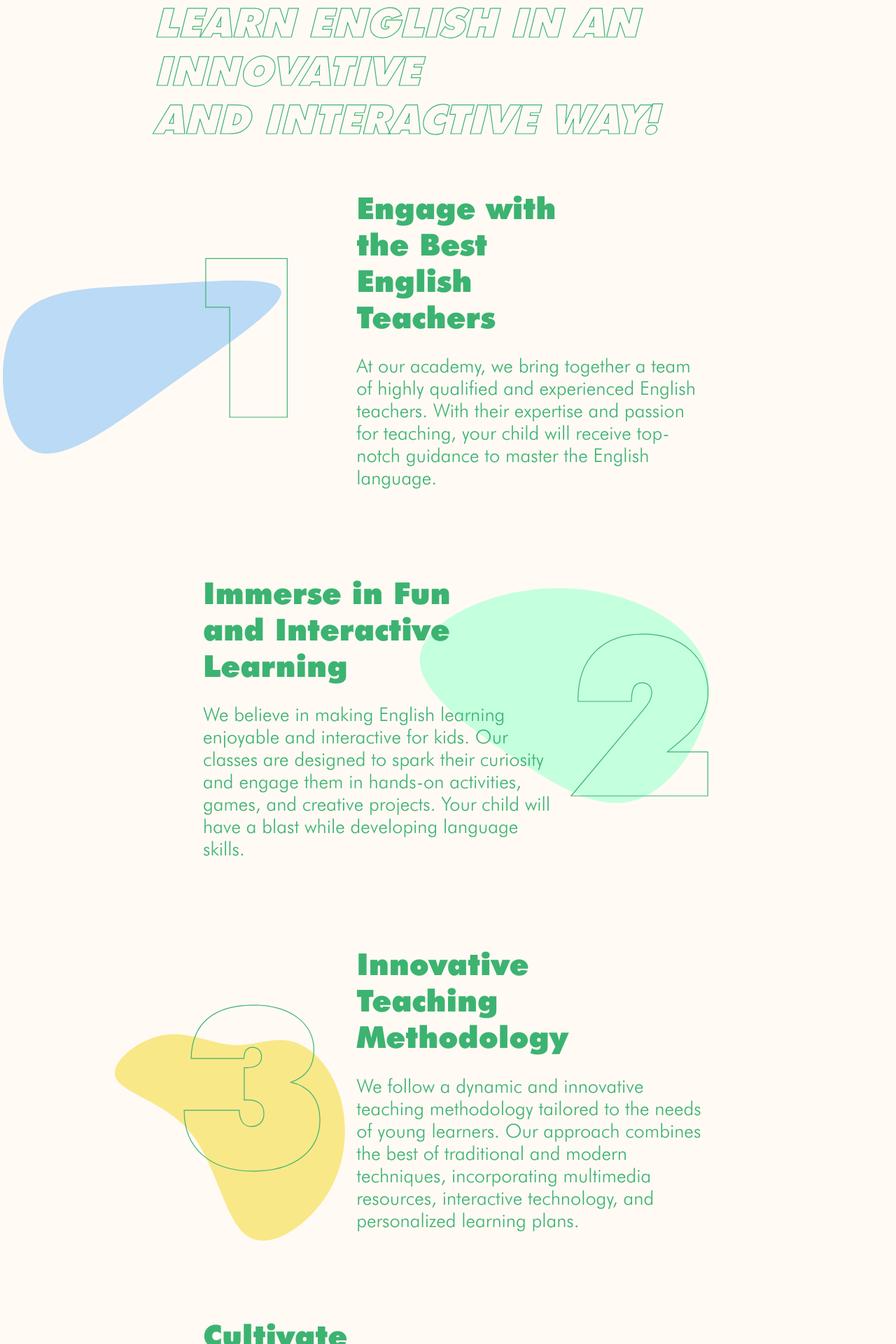
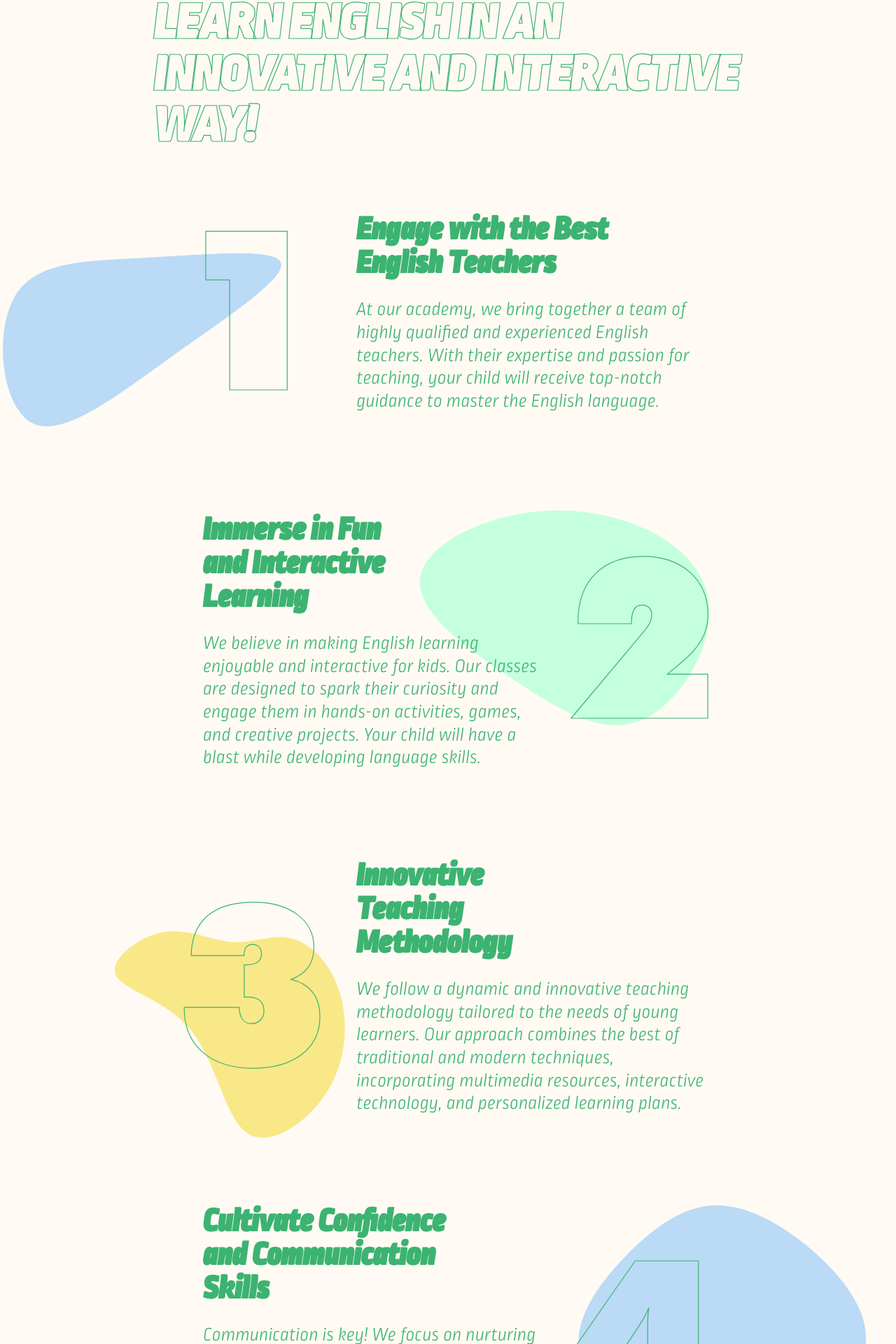
Before and after one commit to bbogomilov1/enlighten, a React (Create React App) app: page / in a window 1280 px wide. Shown: the part 1358-3278 px from the top of the page at 70% size. Built offline with nearby package versions, Linux system fonts and the light colour scheme.

Commit message:
added translations in home page

```diff
--- a/src/components/home/HomeAboutUs.js
+++ b/src/components/home/HomeAboutUs.js
@@ -6,19 +6,12 @@ function HomeAboutUs() {
 
   return (
     <div className={styles.container}>
-      <h1>
-        Learn English in an innovative <br /> <span> and interactive way!</span>
-      </h1>
+      <h1>{t("Learn English in an innovative and interactive way")}!</h1>
       <div className={styles.info}>
         <div className={styles.number}>1</div>
         <div className={styles.reasonOne}>
           <h2>{t("Engage with the Best English Teachers")}</h2>
-          <p>
-            At our academy, we bring together a team of highly qualified and
-            experienced English teachers. With their expertise and passion for
-            teaching, your child will receive top-notch guidance to master the
-            English language.
-          </p>
+          <p>{t("at our academy")}</p>
         </div>
         <svg
           viewBox="0 0 200 200"
@@ -34,13 +27,8 @@ function HomeAboutUs() {
       </div>
       <div className={styles.info}>
         <div className={styles.reasonTwo}>
-          <h2>Immerse in Fun and Interactive Learning</h2>
-          <p>
-            We believe in making English learning enjoyable and interactive for
-            kids. Our classes are designed to spark their curiosity and engage
-            them in hands-on activities, games, and creative projects. Your
-            child will have a blast while developing language skills.
-          </p>
+          <h2>{t("Immerse in Fun and Interactive Learning")}</h2>
+          <p>{t("we believe in making")}</p>
         </div>
         <div className={styles.number}>2</div>
         <svg
@@ -58,13 +46,8 @@ function HomeAboutUs() {
       <div className={styles.info}>
         <div className={styles.number}>3</div>
         <div className={styles.reasonTwo}>
-          <h2>Innovative Teaching Methodology</h2>
-          <p>
-            We follow a dynamic and innovative teaching methodology tailored to
-            the needs of young learners. Our approach combines the best of
-            traditional and modern techniques, incorporating multimedia
-            resources, interactive technology, and personalized learning plans.
-          </p>
+          <h2>{t("Innovative Teaching Methodology")}</h2>
+          <p>{t("we follow")}</p>
         </div>
         <svg
           viewBox="0 0 200 200"
@@ -80,14 +63,8 @@ function HomeAboutUs() {
       </div>
       <div className={styles.info}>
         <div className={styles.reasonFour}>
-          <h2>Cultivate Confidence and Communication Skills</h2>
-          <p>
-            Communication is key! We focus on nurturing your child's confidence
-            in using English through interactive speaking, listening, reading,
-            and writing exercises. Our goal is to equip them with strong
-            communication skills that will empower them in their personal and
-            academic journeys.
-          </p>
+          <h2>{t("Cultivate Confidence and Communication Skills")}</h2>
+          <p>{t("communication is key")}</p>
         </div>
         <div className={styles.number}>4</div>
         <svg
--- a/src/components/home/HomeAboutUs.module.css
+++ b/src/components/home/HomeAboutUs.module.css
@@ -6,19 +6,20 @@
 }
 
 .container span {
-  text-indent: 8rem;
-  font-size: 3.6rem;
+  padding-left: 65px;
+  font-size: 4.6rem;
 }
 
 .container h1 {
+  line-height: 1;
   margin: 0;
   -webkit-text-stroke: 1.2px mediumseagreen;
   color: transparent;
   z-index: 1;
   /* font-style: normal; */
-  font-family: "Futura PT bold", sans-serif;
+  font-family: "Ropamix bold italic", sans-serif;
   text-transform: uppercase;
-  font-size: 3.6rem;
+  font-size: 4.6rem;
 }
 
 .info {
@@ -36,10 +37,11 @@
 
 .reasonOne h2 {
   z-index: 1;
-  font-family: "Futura PT bold";
-  font-size: 2.7rem;
+  line-height: 1;
+  font-family: "Ropamix bold italic", sans-serif;
+  font-size: 3rem;
   font-style: normal;
-  width: 70%;
+  width: 85%;
   margin-bottom: 0px;
 }
 
@@ -52,10 +54,11 @@
 
 .reasonTwo h2 {
   z-index: 1;
-  font-family: "Futura PT bold", sans-serif;
-  font-size: 2.7rem;
+  line-height: 1;
+  font-family: "Ropamix bold italic", sans-serif;
+  font-size: 3rem;
   font-style: normal;
-  width: 70%;
+  width: 60%;
   margin-bottom: 0px;
 }
 
@@ -65,7 +68,8 @@
 }
 
 .container p {
-  font-family: "Futura PT light", sans-serif;
+  font-family: "Ropamix light italic";
+  line-height: 1.2;
   font-size: 1.7rem;
   width: 96%;
 }
@@ -114,8 +118,9 @@
 
 .reasonFour h2 {
   z-index: 1;
-  font-family: "Futura PT bold", sans-serif;
-  font-size: 2.7rem;
+  line-height: 1;
+  font-family: "Ropamix bold italic", sans-serif;
+  font-size: 3rem;
   font-style: normal;
   width: 80%;
   margin-bottom: 0px;
--- a/src/i18n.js
+++ b/src/i18n.js
@@ -21,8 +21,23 @@ i18n.use(initReactI18next).init({
           "Experienced and Dedicated Teachers",
         "Personalized Attention": "Personalized Attention",
         "Comprehensive Development": "Comprehensive Development",
+        "Learn English in an innovative and interactive way":
+          "Learn English in an innovative and interactive way",
         "Engage with the Best English Teachers":
           "Engage with the Best English Teachers",
+        "at our academy":
+          "At our academy, we bring together a team of highly qualified and experienced English teachers. With their expertise and passion for teaching, your child will receive top-notch guidance to master the English language.",
+        "Immerse in Fun and Interactive Learning":
+          "Immerse in Fun and Interactive Learning",
+        "we believe in making":
+          "We believe in making English learning enjoyable and interactive for kids. Our classes are designed to spark their curiosity and engage them in hands-on activities, games, and creative projects. Your child will have a blast while developing language skills.",
+        "Innovative Teaching Methodology": "Innovative Teaching Methodology",
+        "we follow":
+          "We follow a dynamic and innovative teaching methodology tailored to the needs of young learners. Our approach combines the best of traditional and modern techniques, incorporating multimedia resources, interactive technology, and personalized learning plans.",
+        "Cultivate Confidence and Communication Skills":
+          "Cultivate Confidence and Communication Skills",
+        "communication is key":
+          "Communication is key! We focus on nurturing your child's confidence in using English through interactive speaking, listening, reading, and writing exercises. Our goal is to equip them with strong communication skills that will empower them in their personal and academic journeys.",
       },
     },
     bg: {
@@ -43,8 +58,24 @@ i18n.use(initReactI18next).init({
         "Experienced and Dedicated Teachers": "Опитни и всеотдайни учители",
         "Personalized Attention": "Персонализирано внимание",
         "Comprehensive Development": "Цялостно развитие",
+        "Learn English in an innovative and interactive way":
+          "Научи английски език по иновативен и интерактивен начин",
         "Engage with the Best English Teachers":
           "Работете с най-добрите учители по английски език",
+        "at our academy":
+          "В нашата академия събираме екип от висококвалифицирани и опитни преподаватели по английски език. С техния опит и страст към преподаването, вашето дете ще получи първокласни насоки за овладяване на английски език.",
+        "Immerse in Fun and Interactive Learning":
+          "Потопете се в забавно и интерактивно обучение",
+        "we believe in making":
+          "Ние вярваме в това да направим изучаването на английски език приятно и интерактивно за децата. Нашите класове са предназначени да разпалят любопитството им и да ги ангажират в практически дейности, игри и творчески проекти. Вашето дете ще се забавлява, докато развива езикови умения.",
+        "Innovative Teaching Methodology":
+          "Иновативна методология на преподаване",
+        "we follow":
+          "Ние използваме динамична и иновативна методология на преподаване, съобразена с нуждите на малките ученици. Нашият подход съчетава най-доброто от традиционните и съвременните техники, включвайки мултимедийни ресурси, интерактивни технологии и персонализирани планове за обучение.",
+        "Cultivate Confidence and Communication Skills":
+          "Придобиване на увереност и комуникативни умения",
+        "communication is key":
+          "Комуникацията е отговорът! Ние се фокусираме върху придобиването на увереност на вашето дете в използването на английски чрез интерактивни упражнения за говорене, слушане, четене и писане. Нашата цел е да ги оборудваме със силни комуникационни умения, които ще им помогнат в техните лични и академични пътувания.",
       },
     },
   },
```
